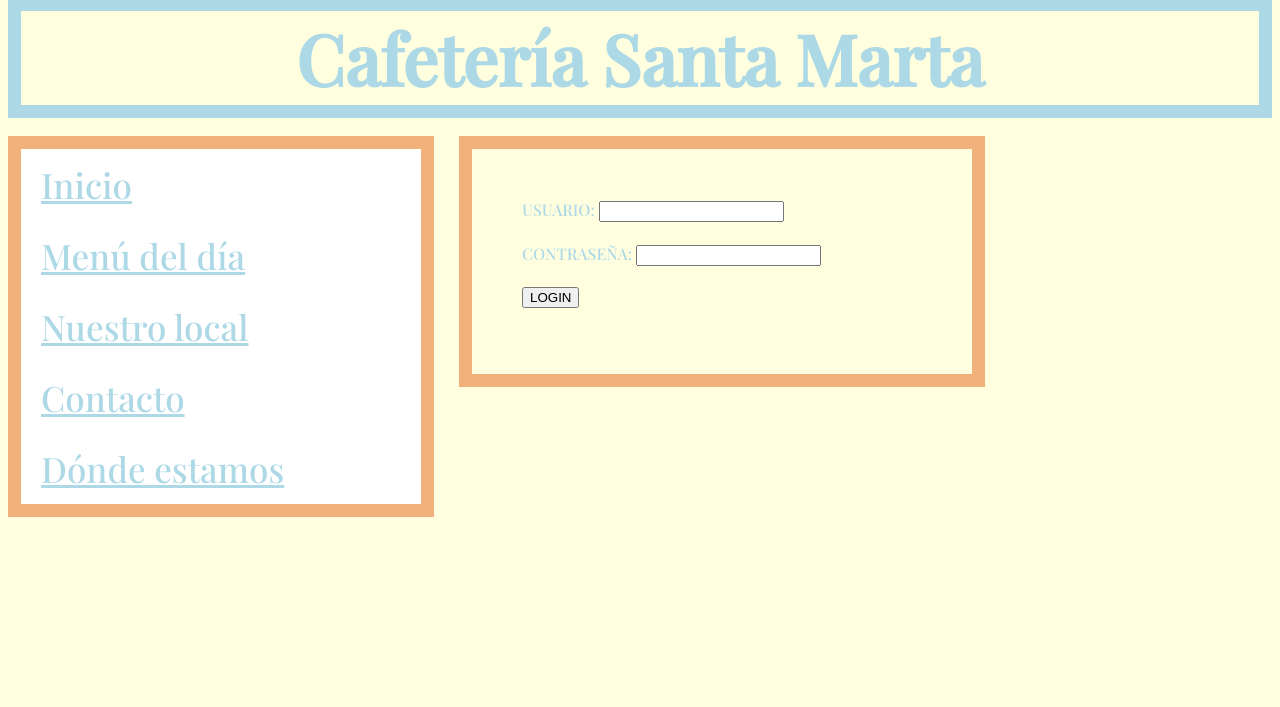
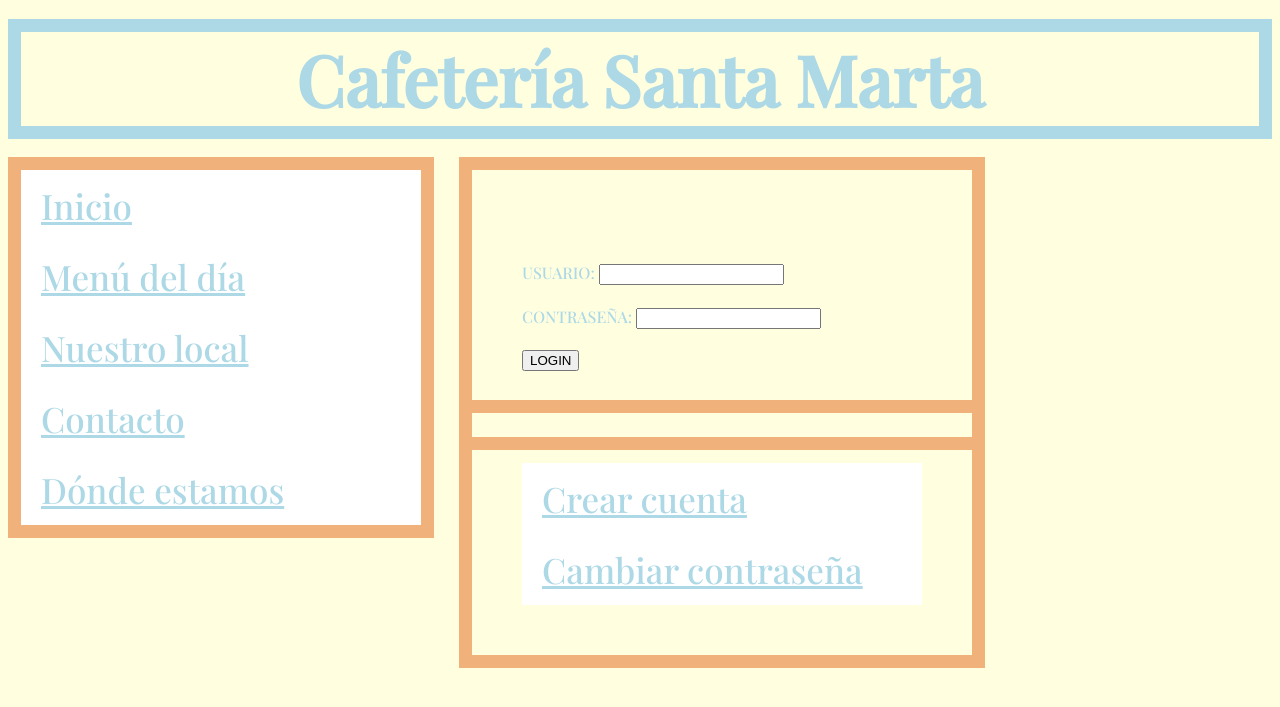
Before and after one commit to trabajofctfct12/archivos, a PHP site: page /TRABAJO/pe_login.php in a window 1280 px wide. Shown: the top 707 px of the page. Run offline with PHP 8.4, Linux system fonts and the light colour scheme.

Commit message:
Add files via upload

```diff
--- a/3/pe_login.php
+++ b/3/pe_login.php
@@ -17,7 +17,12 @@
           $_SESSION['usuarioContraseña'] = $usuarioLogin["Telefono"];
           header("location:./php/pe_inicio.php"); //La función header() se puede utilizar para redirigir automáticamente a otra página, enviando como argumento la cadena Location:
       }else{
-          echo "Usuario o password incorrecto";
+        ?>
+        <script type="text/javascript">
+          alert("Usuario o password incorrecto");
+        </script>
+
+          <?php
       }
   }
  ?>
@@ -36,6 +41,7 @@
 
     </head>
     <body>
+      <br>
       <h1>Cafetería Santa Marta</h1>
     <br>
       <div class="menulateral">
@@ -48,6 +54,8 @@
       <!-- <a href="#">Reparto a domicilio</a> -->
     </div>
     <div class="opciones">
+      <br>      <br>
+
         <form action="pe_login.php" method="POST">
 
             <label>USUARIO: </label>
@@ -58,7 +66,12 @@
 
             <input type="submit" value="LOGIN"/>
 
+
         </form>
         </div>
+            <div class="opciones">
+                          <a href="crear_cuenta">Crear cuenta</a>
+                                      <a href="cambiar_contraseña">Cambiar contraseña</a>
+            </div>
     </body>
 </html>
```
